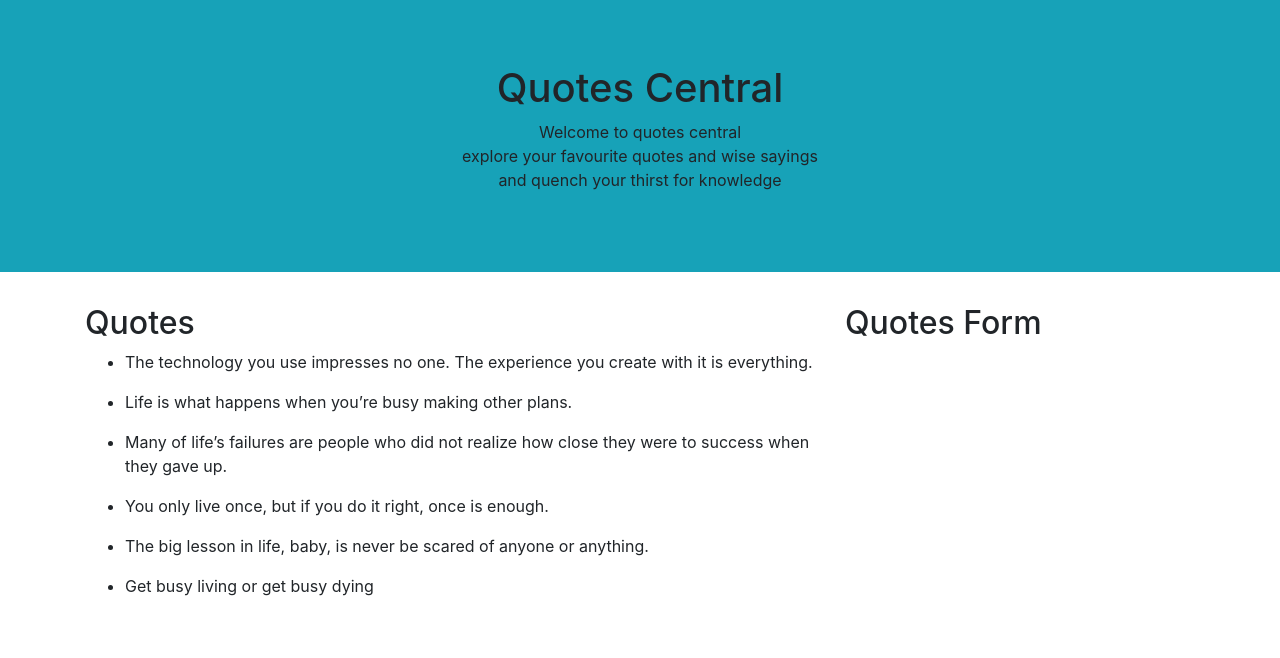
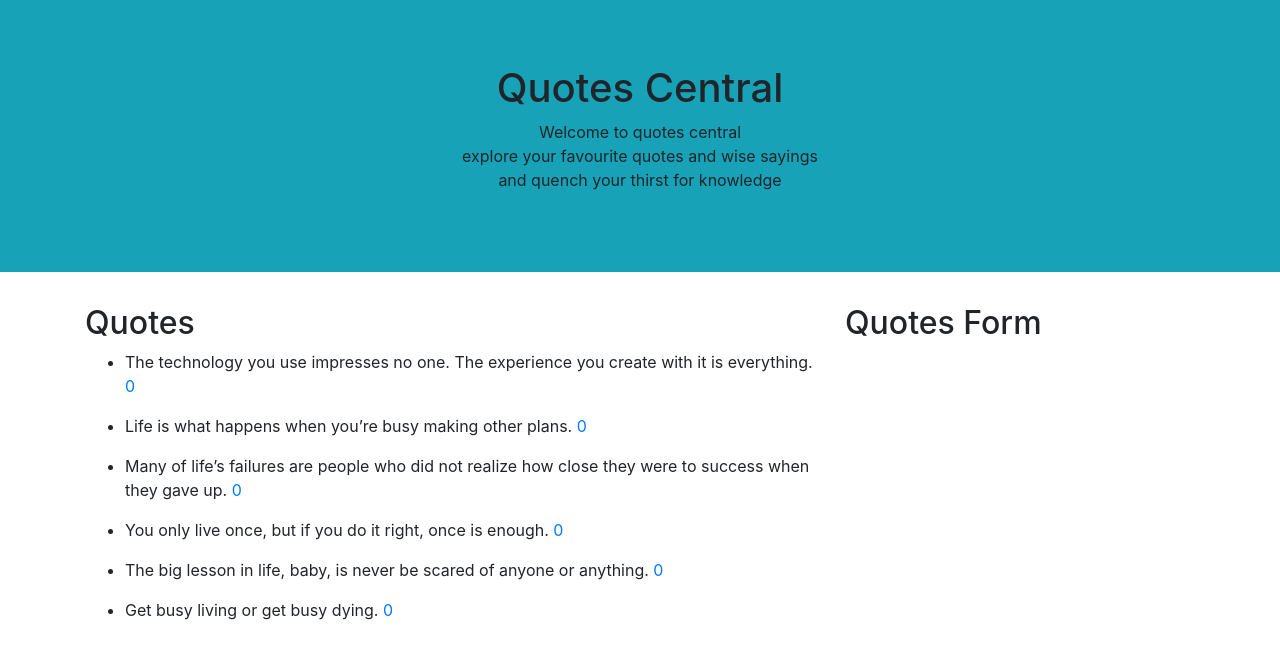
Before and after one commit to edah-hub/Quotes-App, an Angular app: page / in a window 1280 px wide. Shown: the top 658 px of the page. Built offline with nearby package versions, Linux system fonts and the light colour scheme.

Commit message:
adds upvotes to quotes

```diff
--- a/src/app/quotes/quotes.component.html
+++ b/src/app/quotes/quotes.component.html
@@ -1,3 +1,5 @@
 <ul *ngFor="let quote of quotes">
-  <li>{{quote.quote}}</li>
+    <li>
+        {{quote.quote}} <span class="text-primary">{{quote.upvote}}</span>
+    </li>
 </ul>
--- a/src/app/quotes/quotes.component.ts
+++ b/src/app/quotes/quotes.component.ts
@@ -12,12 +12,12 @@ export class QuotesComponent implements OnInit {
   // }
   quotes:Quote[] = [
 
-    new Quote(1,'The technology you use impresses no one. The experience you create with it is everything.', 'Sean Gerety', 'ECC@04', new Date(2019, 0, 6), 0, 0),
-    new Quote(2, 'Life is what happens when you’re busy making other plans.', 'John Lennon', 'Joe1', new Date(2016, 2,8), 0, 0),
-    new Quote (3, 'Many of life’s failures are people who did not realize how close they were to success when they gave up.', 'Thomas A. Edison', 'Blue Ivy', new Date(2017, 1, 5), 0, 0),
-    new Quote (4, 'You only live once, but if you do it right, once is enough.', 'Mae West', 'Unit2', new Date (2020, 0, 1), 0, 0),
-    new Quote (5, 'The big lesson in life, baby, is never be scared of anyone or anything.', 'Frank Sinatra','user04', new Date (2020, 2, 27), 0, 0),
-    new Quote (6, 'Get busy living or get busy dying', 'Stephen King', 'User', new Date (2019, 6, 25),0, 0)
+    new Quote(1,'The technology you use impresses no one. The experience you create with it is everything.', 'Sean Gerety', 'ECC@04', new Date(2022, 1, 6), 0, 0),
+    new Quote(2, 'Life is what happens when you’re busy making other plans.', 'John Lennon', 'Joe1', new Date(2021, 2,8), 0, 0),
+    new Quote (3, 'Many of life’s failures are people who did not realize how close they were to success when they gave up.', 'Thomas A. Edison', 'Blue Ivy', new Date(2020, 1, 5), 0, 0),
+    new Quote (4, 'You only live once, but if you do it right, once is enough.', 'Mae West', 'Unit2', new Date (2022, 0, 1), 0, 0),
+    new Quote (5, 'The big lesson in life, baby, is never be scared of anyone or anything.', 'Frank Sinatra','user04', new Date (2022, 2, 27), 0, 0),
+    new Quote (6, 'Get busy living or get busy dying.', 'Stephen King', 'User', new Date (2020, 6, 25),0, 0)
   ]
 
 
```
